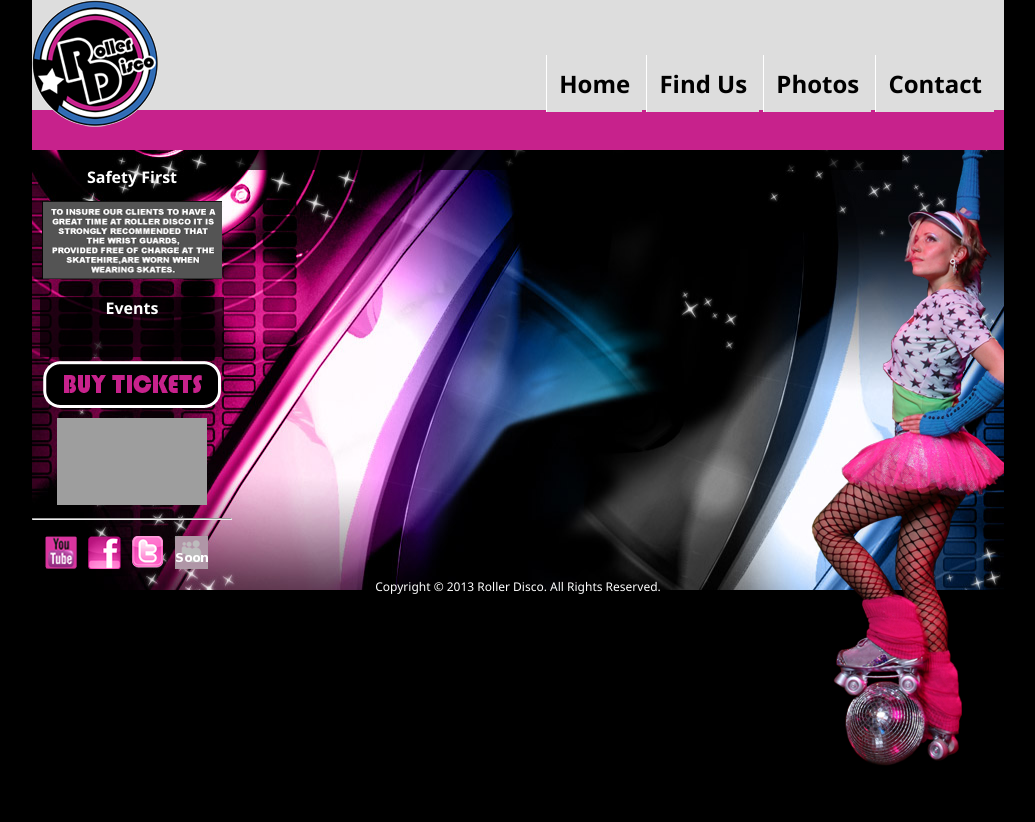
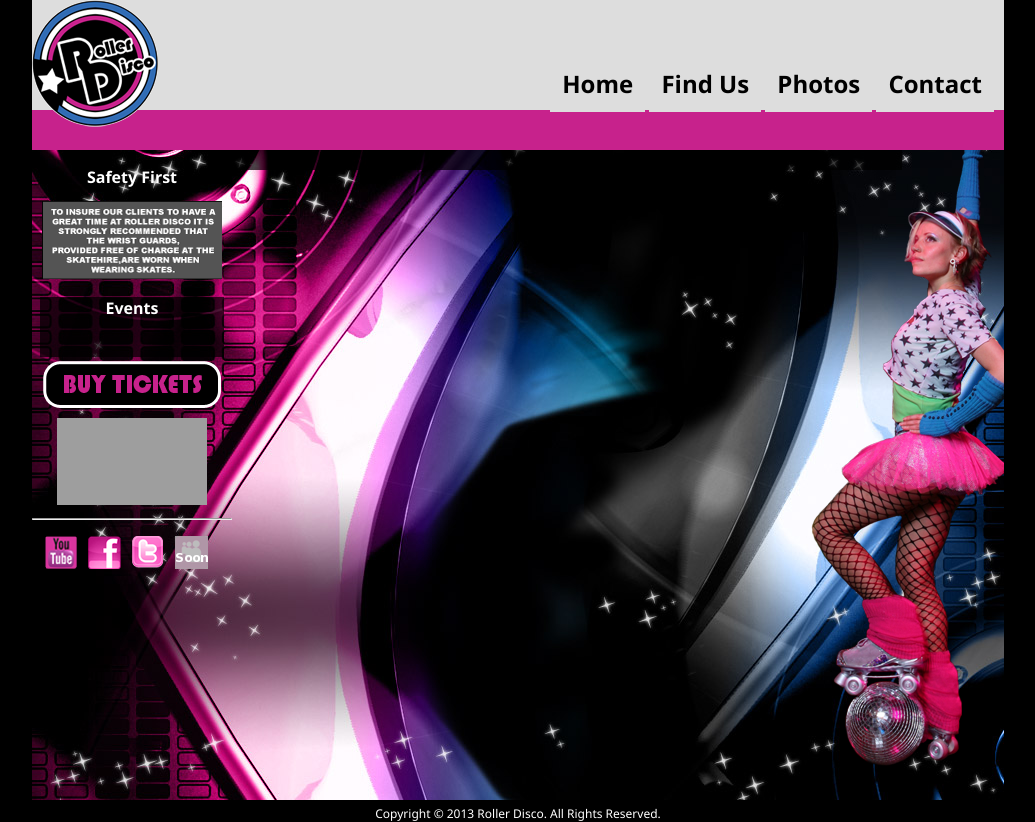
Before and after one commit to jakepearse/rd, a Django app: template templates/callback.html in a window 1280 px wide. Shown: the whole page, without its empty margins (122-1157 px from the left). Before the commit the page ends 765 px from the top, so only its background shows below. Run offline with Django 3.2, Linux system fonts and the light colour scheme; the template is opened without the code that fills it, so the values that code supplies are empty; some libraries are stand-ins or nearby versions; grey boxes are pictures that could not be loaded.

Commit message:
fixed css by moving the girl to bg.. and other things i cannot remember lol

```diff
--- a/site_framework/static/css/template.css
+++ b/site_framework/static/css/template.css
@@ -43,6 +43,12 @@ a img { /* this selector removes the default blue border displayed in some brows
 	height: 626px;
 	background-image: url(../images/roller_girl.png);
 }
+#side_girl {
+	background: url("/static/images/roller_girl.png") no-repeat scroll 770px 150px transparent;
+	min-height: 800px;
+	width: 100%;
+
+}
 #logo_holder {
 	position: absolute;
 	z-index: 9;
@@ -70,7 +76,6 @@ a img { /* this selector removes the default blue border displayed in some brows
     height: 115px;
 }
 #main_col {
-	position: relative;
 	float: left;
 }
 #right_col {
@@ -240,8 +245,6 @@ nav{
 	display: inline;
 	list-style-type: none;
 	padding: .5em;
-	border-right: : solid 1px #fff;
-	border-left: solid 1px #fff;
 	background-color: #ddd;
 }
 #nav_tabs li a {
--- a/templates/base.html
+++ b/templates/base.html
@@ -211,7 +211,7 @@
 	</head>
 	<body>
 		<div class="wrapper">
-			<div id="image_holder"> </div>
+			<div id="side_girl">
 			<header>
 				<div id="logo_holder"></div>
 				<div id="grey_banner"></div>
@@ -225,7 +225,9 @@
 				</div>
 			</div>
 			{% include "nav.html" %}
+			<br class="clear" />
+			</div>
+		</div>
 			{% include "footer.html" %}
-		</div>
 	</body>
 </html>
--- a/templates/buytickets.html
+++ b/templates/buytickets.html
@@ -18,10 +18,8 @@
 			  <p>Please note: Tickets booked online are <em>non-refundable</em>.</p>
 		  </form>
 		  <p>If you want to change your order click <a href='/cleartickets/{{ticket.id}}/'>here<a></p>
-      </div>
     {% else %}
       {% ifequal tickets 0 %}
-		<div class="event_content">
 			<p>I'm sorry but the advance tickets are all sold out, or closed for this this event.</p>
 			<p>Don't worry we always keep plenty of tickets available on the door for each event.</p>
 		  {% else %}
--- a/templates/nav.html
+++ b/templates/nav.html
@@ -1,6 +1,6 @@
 <nav>
   <div id="nav_tabs">
-    <ul id="main-menu" class="menu_tabs">
+    <ul>
     	<li {% ifequal url '/' %}id='current'{% endifequal %}><a href="/">Home</a></li>
     	<li {% ifequal url '/find/' %}id='current'{% endifequal %}><a href="/find">Find Us</a></li>
     	<li><a href="http://rollerdisco.zenfolio.com/" target="_blank">Photos</a></li>
```
